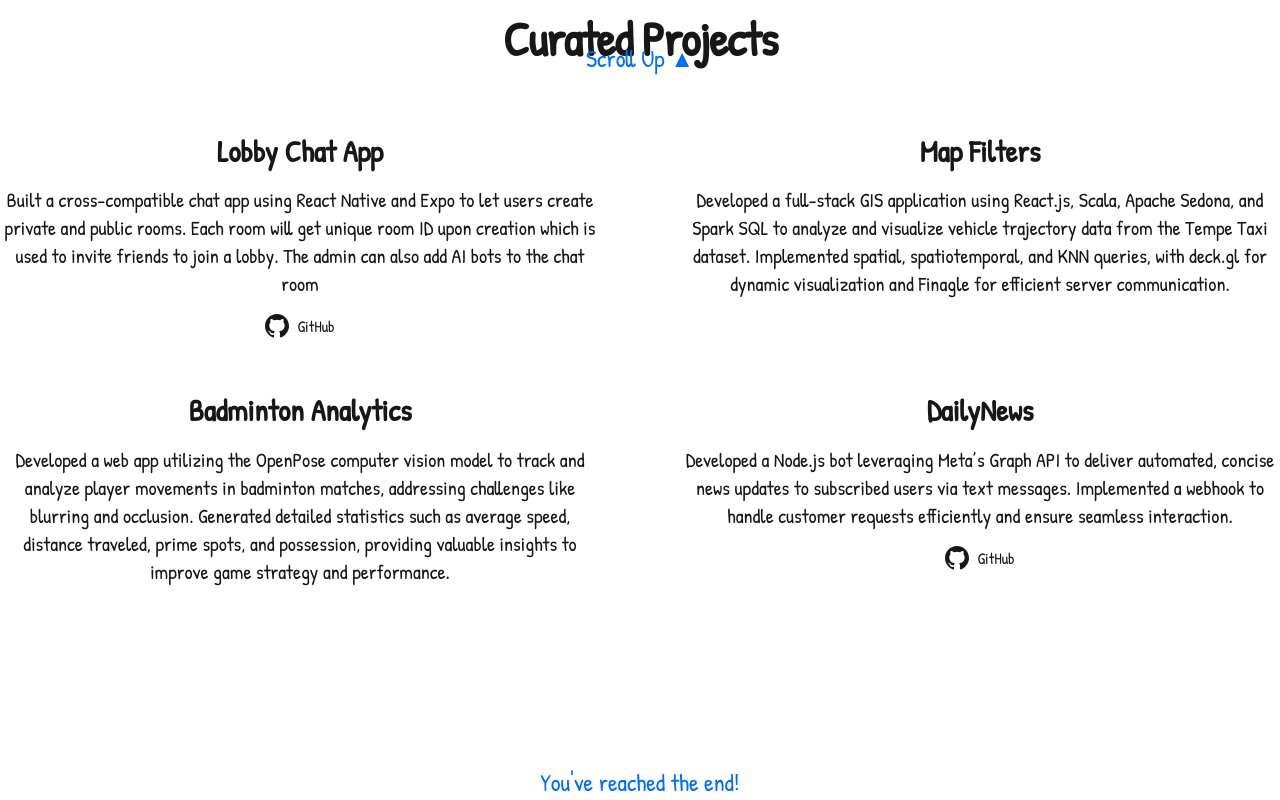
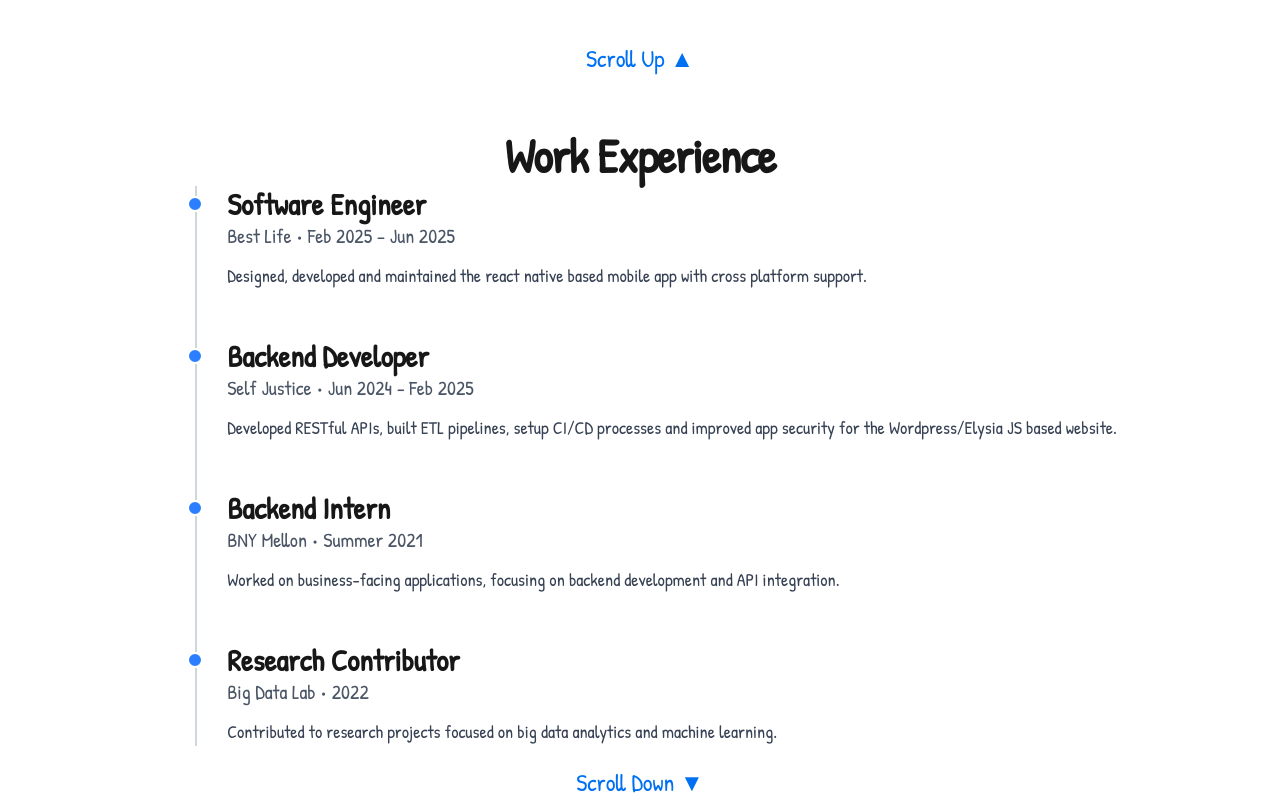
Before and after one commit to surya-441/surya-441.github.io, a Next.js app: page / in a window 1280 px wide. Shown: the part 780-1580 px from the top of the page. Built offline with nearby package versions, Linux system fonts and the light colour scheme.

Commit message:
add work exp page

```diff
--- a/src/app/page.tsx
+++ b/src/app/page.tsx
@@ -1,12 +1,14 @@
 import ThemeToggle from "@/components/ThemeToggle";
 import Projects from "@/components/Projects";
 import Intro from "@/components/Intro";
+import WorkExperience from "@/components/WorkExperience";
 
 export default function Home() {
     return (
         <div className="bg-background text-foreground">
             <ThemeToggle />
             <Intro />
+            <WorkExperience />
             <Projects />
         </div>
     );
--- /dev/null
+++ b/src/components/WorkExperience.tsx
@@ -0,0 +1,51 @@
+import { experiences } from "../experiences";
+import ScrollIndicator from "./ScrollIndicator";
+
+const WorkExperience = () => {
+    return (
+        <section
+            style={{
+                minHeight: "100vh",
+                maxHeight: "100vh",
+                display: "flex",
+                flexDirection: "column",
+                justifyContent: "center",
+                alignItems: "center",
+                position: "relative",
+            }}
+        >
+            <ScrollIndicator direction="up" />
+            <div className="mt-8 text-4xl text-center font-extrabold leading-tight tracking-tight text-foreground sm:text-5xl">
+                Work Experience
+            </div>
+            <div className="relative ml-6">
+                {/* vertical line */}
+                <div className="absolute top-0 left-2 h-full w-0.5 bg-gray-300" />
+
+                <div className="space-y-12">
+                    {experiences.map((exp, idx) => (
+                        <div key={idx} className="relative pl-10">
+                            {/* dot aligned to role */}
+                            <div className="absolute left-0 top-[0.6em] w-4 h-4 bg-blue-500 rounded-full border-2 border-white" />
+                            {/* content */}
+                            <div>
+                                <h3 className="text-3xl font-bold">
+                                    {exp.role}
+                                </h3>
+                                <p className="text-xl text-gray-600">
+                                    {exp.company} • {exp.period}
+                                </p>
+                                <p className="text-lg text-gray-700 mt-3">
+                                    {exp.description}
+                                </p>
+                            </div>
+                        </div>
+                    ))}
+                </div>
+            </div>
+            <ScrollIndicator direction="down" />
+        </section>
+    );
+};
+
+export default WorkExperience;
--- /dev/null
+++ b/src/experiences.js
@@ -0,0 +1,26 @@
+export const experiences = [
+    {
+      role: "Software Engineer",
+      company: "Best Life",
+      period: "Feb 2025 – Jun 2025",
+      description: "Designed, developed and maintained the react native based mobile app with cross platform support.",
+    },
+    {
+      role: "Backend Developer",
+      company: "Self Justice",
+      period: "Jun 2024 - Feb 2025",
+      description: "Developed RESTful APIs, built ETL pipelines, setup CI/CD processes and improved app security for the Wordpress/Elysia JS based website.",
+    },
+    {
+      role: "Backend Intern",
+      company: "BNY Mellon",
+      period: "Summer 2021",
+      description: "Worked on business-facing applications, focusing on backend development and API integration.",
+    },
+    {
+      role: "Research Contributor",
+      company: "Big Data Lab",
+      period: "2022",
+      description: "Contributed to research projects focused on big data analytics and machine learning.",
+    },
+  ];
--- a/src/projects.js
+++ b/src/projects.js
@@ -4,6 +4,12 @@ export const projects = [
         description:
             "Built a cross-compatible chat app using React Native and Expo to let users create private and public rooms. Each room will get unique room ID upon creation which is used to invite friends to join a lobby. The admin can also add AI bots to the chat room",
         link: "https://github.com/surya-441/lobby-chat-client",
+    },
+    {
+        title: "DailyNews",
+        description:
+            "Developed a Node.js bot leveraging Meta’s Graph API to deliver automated, concise news updates to subscribed users via text messages. Implemented a webhook to handle customer requests efficiently and ensure seamless interaction.",
+        link: "https://github.com/surya-441/dailyNews",
     },
     {
         title: "Map Filters",
@@ -15,10 +21,4 @@ export const projects = [
         description:
             "Developed a web app utilizing the OpenPose computer vision model to track and analyze player movements in badminton matches, addressing challenges like blurring and occlusion. Generated detailed statistics such as average speed, distance traveled, prime spots, and possession, providing valuable insights to improve game strategy and performance.",
     },
-    {
-        title: "DailyNews",
-        description:
-            "Developed a Node.js bot leveraging Meta’s Graph API to deliver automated, concise news updates to subscribed users via text messages. Implemented a webhook to handle customer requests efficiently and ensure seamless interaction.",
-        link: "https://github.com/surya-441/dailyNews",
-    },
 ];
```
